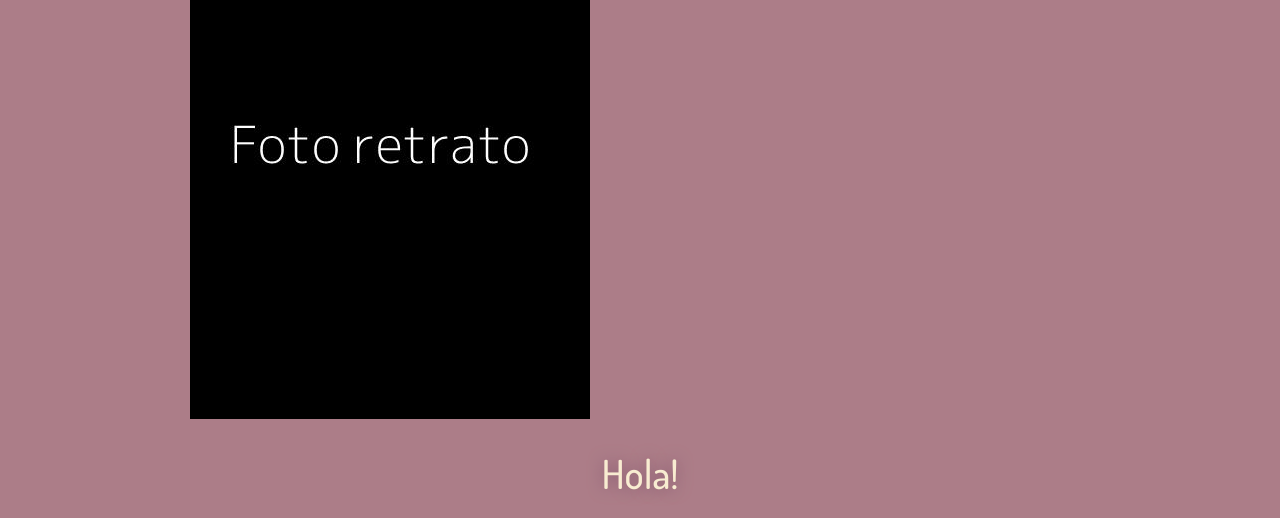
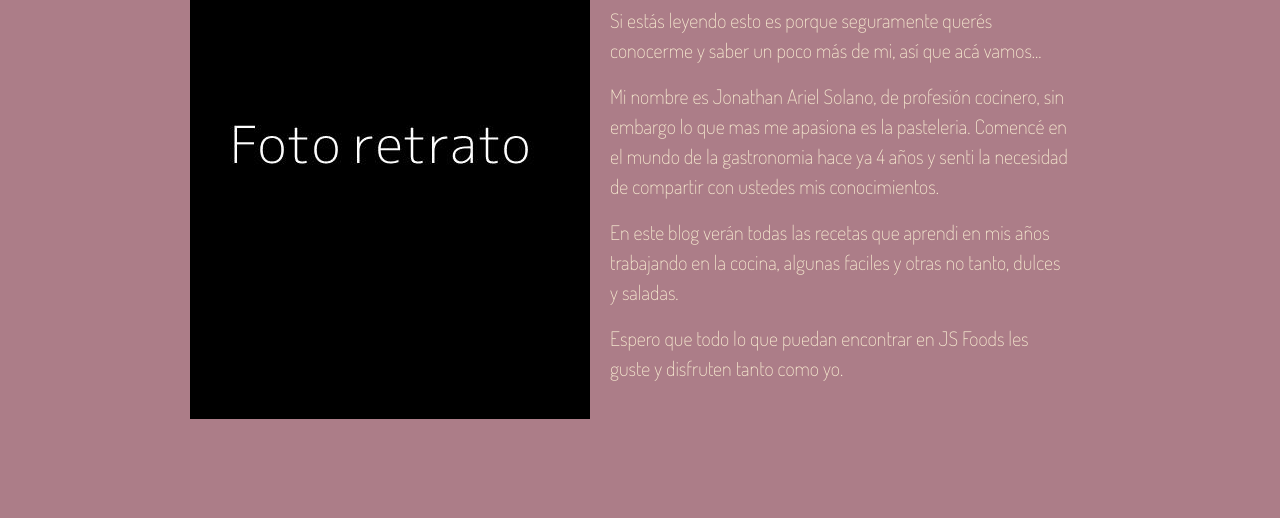
Before and after one commit to JoniSolano/SolanoJonathanProyecto, a website: page pages/sobre-nosotros.html in a window 1280 px wide. Shown: the part 351-869 px from the top of the page. Drawn offline with nearby package versions, Linux system fonts and the light colour scheme.

Commit message:
sass en pag sobre nosotros

```diff
--- a/pages/sobre-nosotros.html
+++ b/pages/sobre-nosotros.html
@@ -59,11 +59,10 @@
 
     <!-- Info sobre mi -->
     <main>
-        <h1>Quien es Jonathan</h1>
-
         <div class="sobremi">
-            <img src="../img/retrato.jpg" alt="fotoretrato" width="400px" height="550px">
-            <div>
+            <h1 class="titulo">Quien es Jonathan</h1>
+            <img class="retrato" src="../img/retrato.jpg" alt="fotoretrato" width="400px" height="550px">
+            <div class="info">
                 <h2>Hola!</h2>
                 <p>Si estás leyendo esto es porque seguramente querés   conocerme y saber un poco más de mi, así que acá vamos...</p>
                 <p>Mi nombre es Jonathan Ariel Solano, de profesión cocinero, sin embargo lo que mas me apasiona es la pasteleria. Comencé en el mundo de la gastronomia hace ya 4 años y senti la necesidad de compartir con ustedes mis conocimientos.</p>
--- a/scss/_grids.scss
+++ b/scss/_grids.scss
@@ -1,5 +1,20 @@
 // Grid de pag sobre nosotros
-
+.sobremi{
+    display: grid;
+    grid-template-areas:
+    "titulo titulo"
+    "retrato info"
+    ;
+    .titulo{
+        grid-area: titulo;
+    }
+    .retrato{
+        grid-area: retrato;
+    }
+    .info{
+        grid-area: info;
+    }
+}
 
 // Grid de pag contacto
 .conteiner-formulario{
--- /dev/null
+++ b/scss/_sobremi.scss
@@ -0,0 +1,10 @@
+.sobremi{
+    .info{
+        font-weight: lighter;
+        padding: 20px;
+
+        h2{
+            text-align: left;
+        }
+    }
+}
--- a/scss/styles.scss
+++ b/scss/styles.scss
@@ -4,6 +4,7 @@
 @import "nav";
 @import "carrusel";
 @import "grids";
+@import "sobremi";
 @import "formulario";
 @import "datos";
 @import "footer";
```
Also changed, not shown: css/styles.css.
